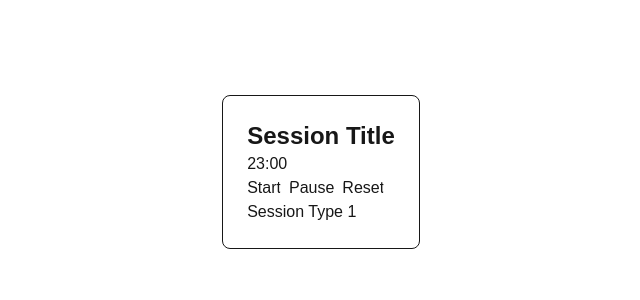
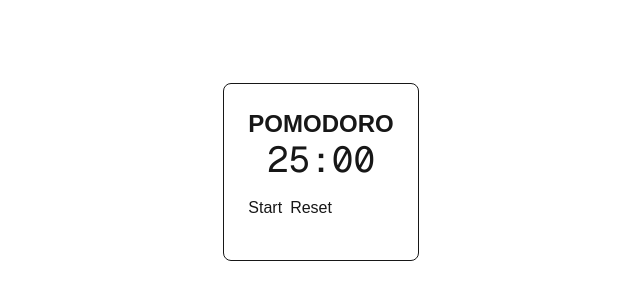
Before and after one commit to sadiqram/Timati, a Next.js app in the folder timati/: page / in a window 1280 px wide. Shown: the part 228-528 px from the top of the page, without its empty margins (319-959 px from the left). Built offline with nearby package versions, Linux system fonts and the light colour scheme.

Commit message:
add timer component to page

```diff
--- a/timati/src/app/page.tsx
+++ b/timati/src/app/page.tsx
@@ -2,6 +2,7 @@
 
 import { useEffect, useState } from "react";
 import Button from "@/components/Button";
+import Timer from  "@/components/Timer"
 
 
 
@@ -9,22 +10,25 @@ import Button from "@/components/Button";
 
 export default function Home() {
   return (
+    <div>
+      <Timer />
+    </div>
 
-    <div>
-      <div className= " flex flex-col items-center justify-center h-screen">
-        <div className="border p-6 rounded-lg">
-        <div className=" justify-center text-2xl font-bold">Session Title</div>
+    // <div>
+    //   <div className= " flex flex-col items-center justify-center h-screen">
+    //     <div className="border p-6 rounded-lg">
+    //     <div className=" justify-center text-2xl font-bold">Session Title</div>
 
-        <p>23:00</p>
-        <div className="flex gap-2 cursor-pointer">
-        <Button>Start</Button>
-        <Button>Pause</Button>
-        <Button>Reset</Button>
-        </div>
-        <p>Session Type 1</p>
+    //     <p>23:00</p>
+    //     <div className="flex gap-2 cursor-pointer">
+    //     <Button>Start</Button>
+    //     <Button>Pause</Button>
+    //     <Button>Reset</Button>
+    //     </div>
+    //     <p>Session Type 1</p>
 
-        </div>
-      </div>
-    </div>
+    //     </div>
+    //   </div>
+    // </div>
   );
 }
```
